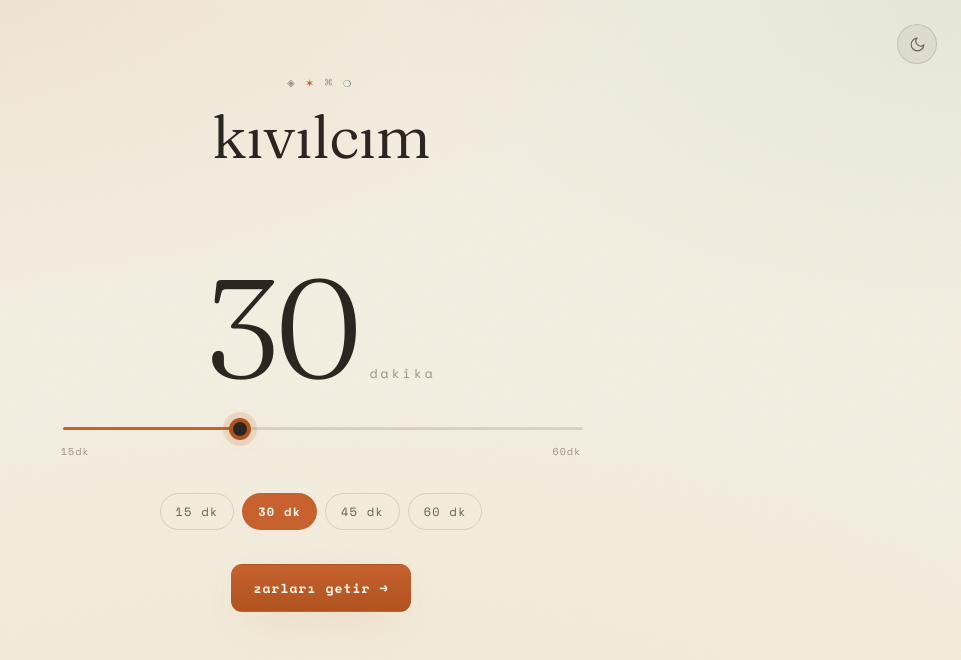
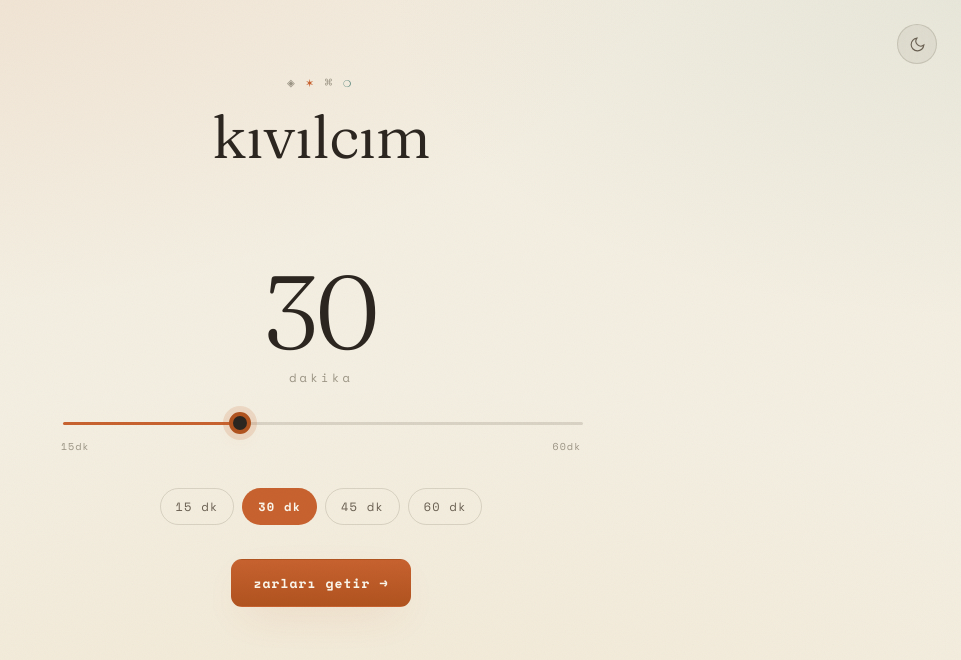
Before and after one commit to onaranemre/kivilcim, a React (Vite) app: page / in a window 1280 px wide. Shown: the top 660 px of the page, without its empty margins (319-1280 px from the left). Built offline with nearby package versions, Linux system fonts and the light colour scheme.

Commit message:
Süre seçici: dolgu topuzla hizalı, sayı daha küçük ve ortalı, birim altta

```diff
--- a/src/components/DurationPicker.module.css
+++ b/src/components/DurationPicker.module.css
@@ -9,13 +9,14 @@
 
 .readout {
   display: flex;
-  align-items: baseline;
+  flex-direction: column;
+  align-items: center;
   gap: 10px;
 }
 
 .num {
   font-family: var(--font-display);
-  font-size: clamp(72px, 20vw, 140px);
+  font-size: clamp(58px, 15vw, 104px);
   font-weight: 300;
   line-height: 0.9;
   color: var(--text);
@@ -25,8 +26,8 @@
 
 .unit {
   font-family: var(--font-mono);
-  font-size: 13px;
-  letter-spacing: 0.24em;
+  font-size: 12px;
+  letter-spacing: 0.28em;
   text-transform: lowercase;
   color: var(--text-faint);
 }
@@ -39,6 +40,9 @@
 }
 
 .range {
+  --thumb: 22px;
+  /* Dolgu, tam olarak topuzun merkezinde biter (uçlardaki topuz payını hesaba katar). */
+  --stop: calc(var(--fill, 0) * (100% - var(--thumb)) + var(--thumb) / 2);
   -webkit-appearance: none;
   appearance: none;
   width: 100%;
@@ -46,9 +50,9 @@
   border-radius: 999px;
   background: linear-gradient(
     to right,
-    var(--spark) 0%,
-    var(--spark) var(--pct, 0%),
-    var(--line) var(--pct, 0%),
+    var(--spark) 0,
+    var(--spark) var(--stop),
+    var(--line) var(--stop),
     var(--line) 100%
   );
   outline: none;
--- a/src/components/DurationPicker.tsx
+++ b/src/components/DurationPicker.tsx
@@ -14,7 +14,7 @@ interface Props {
 
 export function DurationPicker({ initial = 30, confirmLabel = 'zarları getir →', onConfirm }: Props) {
   const [value, setValue] = useState(initial)
-  const pct = ((value - MIN) / (MAX - MIN)) * 100
+  const fill = (value - MIN) / (MAX - MIN)
 
   return (
     <div className={styles.wrap}>
@@ -33,7 +33,7 @@ export function DurationPicker({ initial = 30, confirmLabel = 'zarları getir
           value={value}
           aria-label="Süre (dakika)"
           onChange={(e) => setValue(Number(e.target.value))}
-          style={{ ['--pct' as string]: `${pct}%` }}
+          style={{ ['--fill' as string]: String(fill) }}
         />
         <div className={styles.ticks}>
           <span>15dk</span>
```
